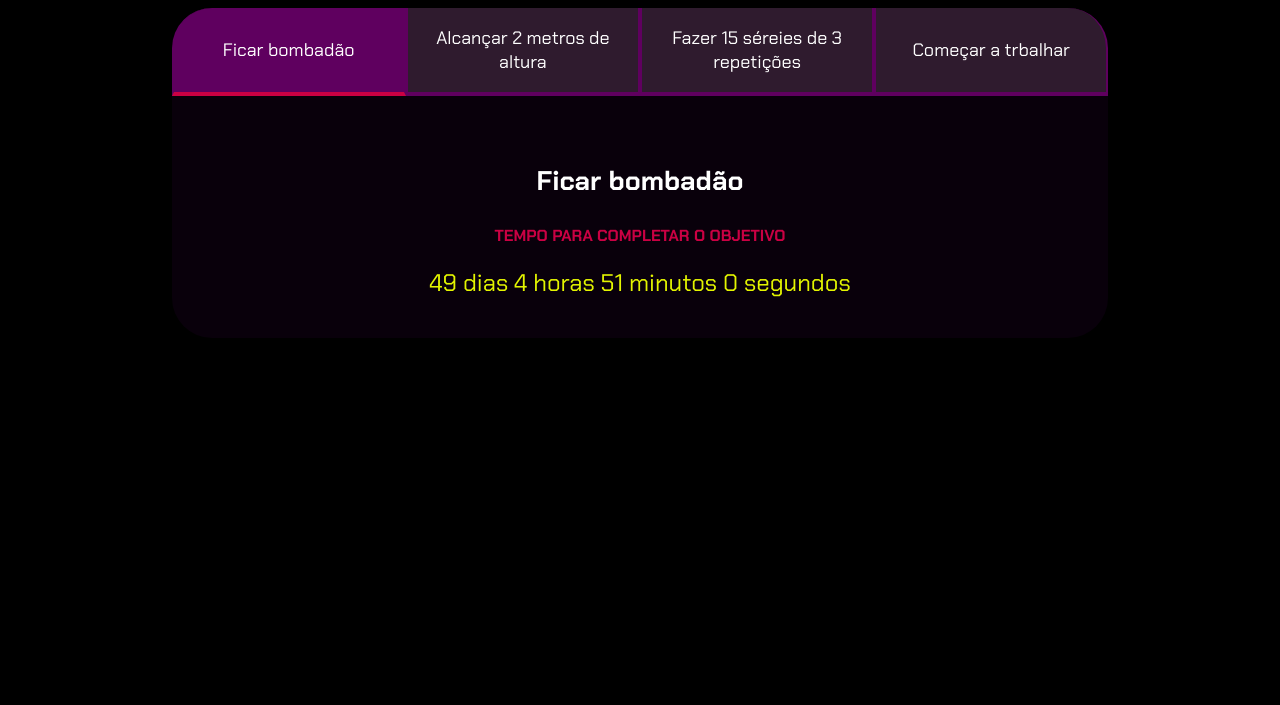
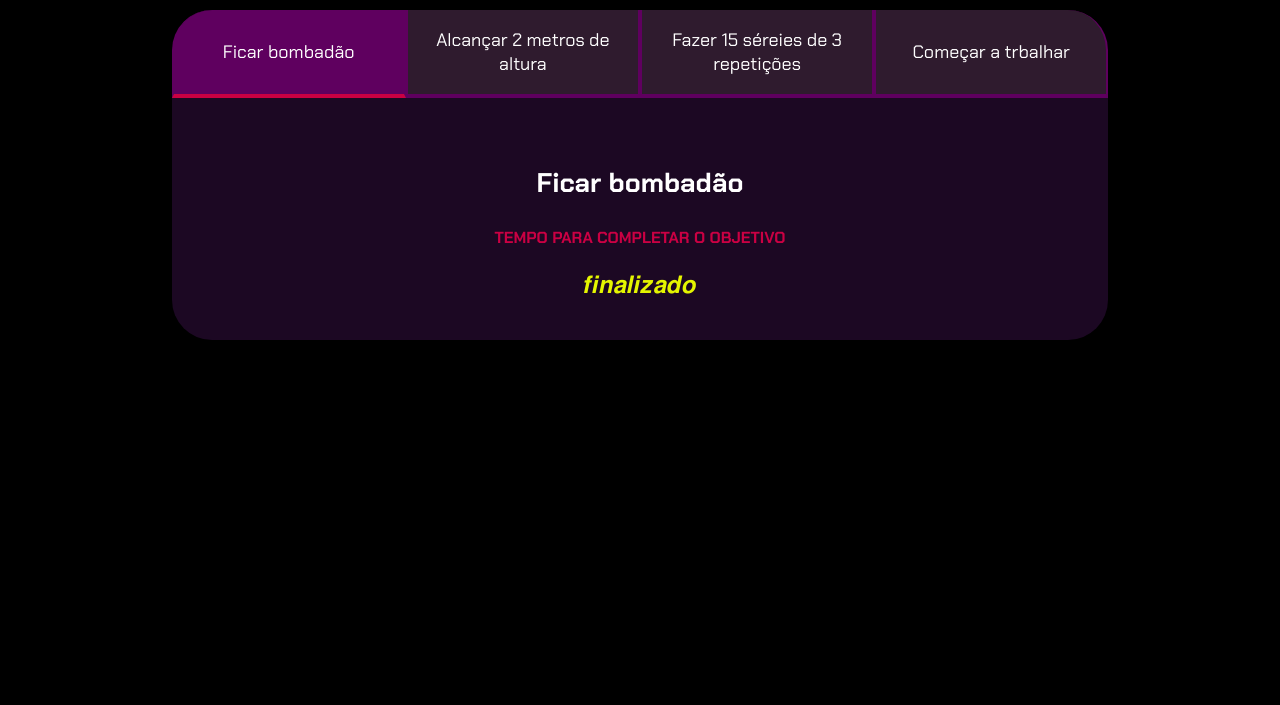
Before and after one commit to XXXJNNY/Projeto-de-vida, a plain HTML site: page index.html in a window 1280 px wide. Shown: the part 95-800 px from the top of the page. Drawn offline with Linux system fonts and the light colour scheme.

Commit message:
Add files via upload

```diff
--- a/index.html
+++ b/index.html
@@ -8,7 +8,7 @@
 </head>
 <body>
     <section class="conteudo-principal">
-        <h2 class="titulo-principal">Objetivos do ano<span>_</span></h2>
+        <h2 class="titulo-principal">Objetivos do  anoᤢ<span>_</span></h2>
         <div class="conteudo">
         <div class="botoes">
             <button class="botao ativo">Ficar bombadão</button>
--- a/main.js
+++ b/main.js
@@ -15,10 +15,10 @@ for (let i = 0; i < botoes.length; i++) {
 }
 
 const contadores = document.querySelectorAll(".contador");
-const tempoObjetivo1 = new Date("2024-07-03T00:00:00");
+const tempoObjetivo1 = new Date("2007-07-03T00:00:00");
 const tempoObjetivo2 = new Date("2024-08-03T00:00:00");
-const tempoObjetivo3 = new Date("2024-09-03T00:00:00");
-const tempoObjetivo4 = new Date("2024-10-03T00:00:00");
+const tempoObjetivo3 = new Date("2043-09-03T00:00:00");
+const tempoObjetivo4 = new Date("2024-05-23T00:00:00");
 
 const tempos=[tempoObjetivo1,tempoObjetivo2,tempoObjetivo3,tempoObjetivo4]
 
@@ -43,6 +43,23 @@ function calculaTempo(tempoObjetivo) {
     segundos %= 60;
     minutos %= 60;
     horas %= 24;
+    if(tempoFinal>0){
+ return dias + " dias " + horas + " horas " + minutos + " minutos " + segundos + " segundos";
+    } else{
+        return "𝒇𝒊𝒏𝒂𝒍𝒊𝒛𝒂𝒅𝒐"
+    }
 
- return dias + " dias " + horas + " horas " + minutos + " minutos " + segundos + " segundos";
 }
+
+function atualizaCronometro(){
+     for (let i=0; i<contadores.length;i++){
+      contadores[i].textContent = calculaTempo(tempos[i])
+     }
+}
+
+function comecaCronometro(){
+     atualizaCronometro();
+     setInterval(atualizaCronometro,1000);
+
+}
+comecaCronometro();
--- a/style.css
+++ b/style.css
@@ -3,10 +3,10 @@
 :root {
     --cor-de-fundo: #000000;
     --verde: #ca0043;
-    --branco: #FFFFFF;
+    --branco: #ffffff;
     --botao-ativo: #5f005f;
     --botao-inativo: rgba(94, 55, 92, 0.5);
-    --texto-fundo: rgba(30, 0, 39, 0.3);
+    --texto-fundo: rgba(95, 27, 116, 0.3);
 }
 
 body {
```
